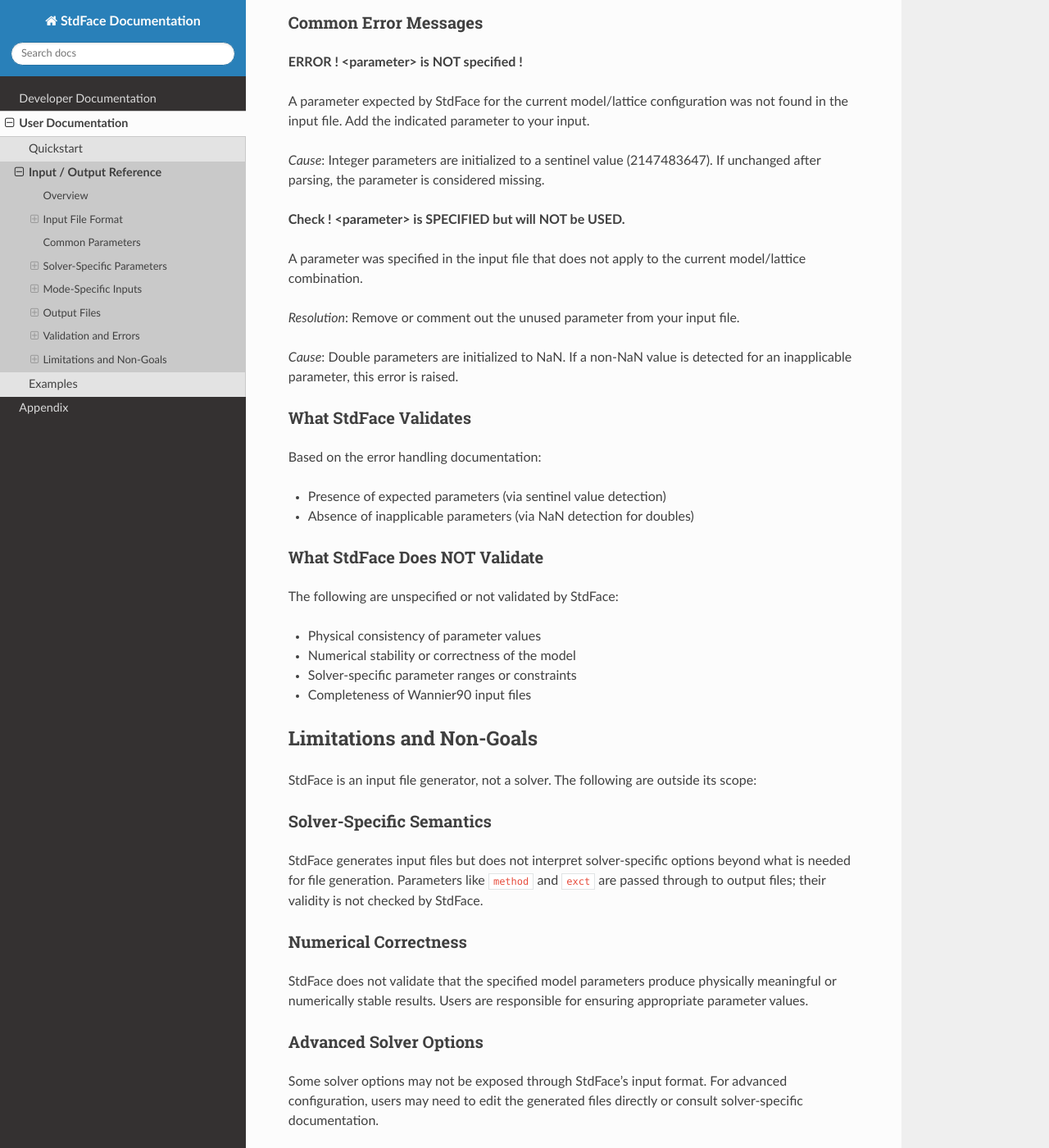
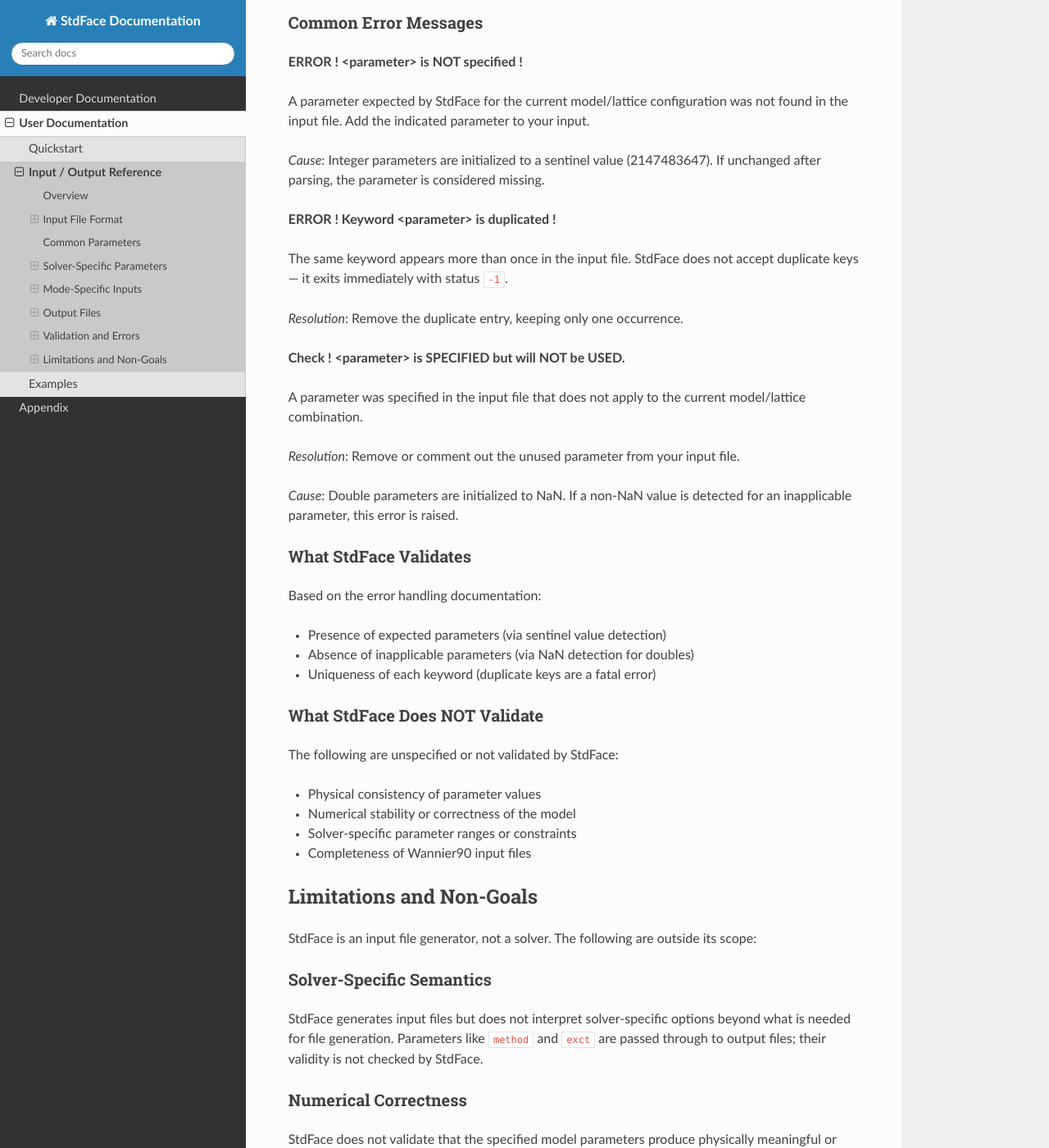
Before and after one commit to issp-center-dev/StdFace, a Sphinx documentation site: the page built from docs/user/input_output.rst, in a window 1280 px wide and 1400 px high, scrolled down 7440 px. Shown: the whole window at 82% size. Built offline with Sphinx 7.4.7 and the Read the Docs theme 3.1.0, drawn with Linux system fonts in a browser that asks for light colours.

Commit message:
docs: document duplicate keyword error behaviour
Add "ERROR ! Keyword is duplicated !" to the error messages section
and note keyword uniqueness in the validation list.

Co-Authored-By: Claude Sonnet 4.6 <noreply@anthropic.com>

```diff
--- a/docs/user/input_output.rst
+++ b/docs/user/input_output.rst
@@ -385,6 +385,13 @@ was not found in the input file. Add the indicated parameter to your input.
 *Cause*: Integer parameters are initialized to a sentinel value (2147483647).
 If unchanged after parsing, the parameter is considered missing.
 
+**ERROR ! Keyword <parameter> is duplicated !**
+
+The same keyword appears more than once in the input file.  StdFace does not
+accept duplicate keys — it exits immediately with status ``-1``.
+
+*Resolution*: Remove the duplicate entry, keeping only one occurrence.
+
 **Check ! <parameter> is SPECIFIED but will NOT be USED.**
 
 A parameter was specified in the input file that does not apply to the current
@@ -402,6 +409,7 @@ Based on the error handling documentation:
 
 - Presence of expected parameters (via sentinel value detection)
 - Absence of inapplicable parameters (via NaN detection for doubles)
+- Uniqueness of each keyword (duplicate keys are a fatal error)
 
 What StdFace Does NOT Validate
 ^^^^^^^^^^^^^^^^^^^^^^^^^^^^^^
```
